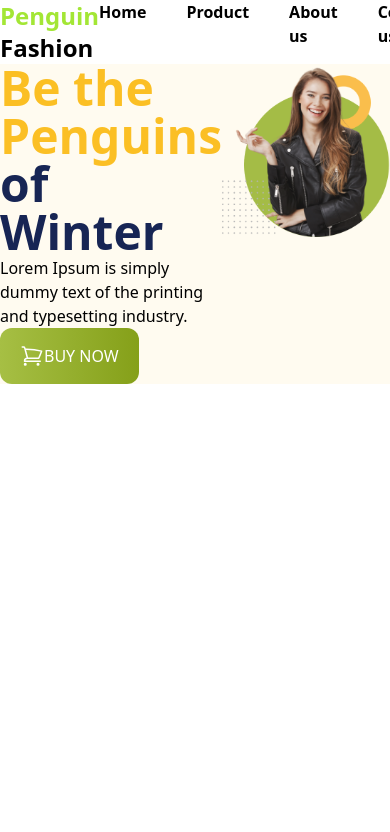
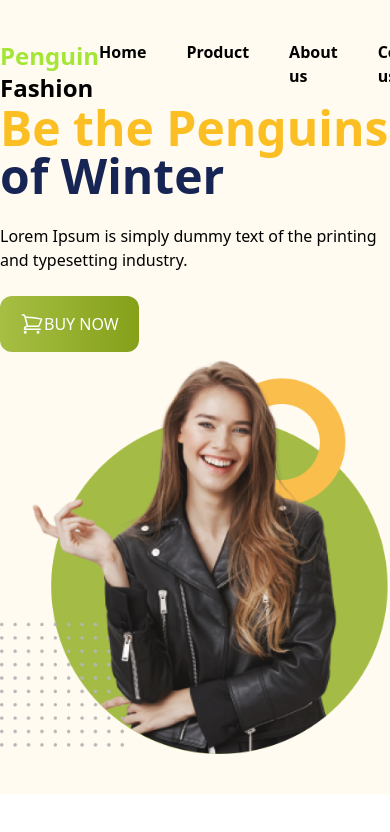
Before and after one commit to moazzem120/penguin-fashion, a plain HTML site: page index.html in a window 390 px wide. Shown: the top 832 px of the page. Drawn offline with nearby package versions, Linux system fonts and the light colour scheme.

Commit message:
complet fast section

```diff
--- a/index.html
+++ b/index.html
@@ -5,11 +5,23 @@
     <meta name="viewport" content="width=device-width, initial-scale=1.0" />
     <title>Penguin Fashion</title>
     <script src="https://cdn.tailwindcss.com"></script>
+    <link rel="preconnect" href="https://fonts.googleapis.com" />
+    <link rel="preconnect" href="https://fonts.gstatic.com" crossorigin />
+    <link
+      href="https://fonts.googleapis.com/css2?family=Bebas+Neue&display=swap"
+      rel="stylesheet"
+    />
+    <style>
+      .font.bebas-neue {
+        font-family: "Bebas Neue", sans-serif;
+      }
+    </style>
   </head>
   <body>
-    <header>
+    <header class="bg-[#FFFBF0] py-10">
       <!--start header section  -->
-      <div class="max-w-5xl flex justify-between">
+      <div class="items-center">
+        <div class="flex justify-around">
           <div>
             <h3>
               <span class="text-2xl text-lime-400 font-bold">Penguin</span>
@@ -28,18 +40,19 @@
           </div>
         </div>
         <!--End header section  -->
-      <div class="flex bg-[#FFFBF0]">
+        <div class="md:flex justify-around md:items-center md:justify-around">
           <div>
-          <h1 class="text-5xl">
+            <h1 class="text-5xl font.bebas-neue">
               <span class="text-amber-400 font-bold">Be the Penguins </span>
               <br />
               <span class="text-blue-950 font-bold">of Winter</span>
             </h1>
+            <br />
             <p>
               Lorem Ipsum is simply dummy text of the printing <br />
               and typesetting industry.
             </p>
-
+            <br />
             <button
               class="flex bg-green-500 py-4 px-5 rounded-xl font-medium text-white bg-gradient-to-r from-[#A6BF44] to-[#85A019]"
             >
@@ -64,6 +77,7 @@
             <img src="images/model.png" alt="" />
           </div>
         </div>
+      </div>
     </header>
   </body>
 </html>
```
Lines whose indentation alone changed are shown as unchanged.
